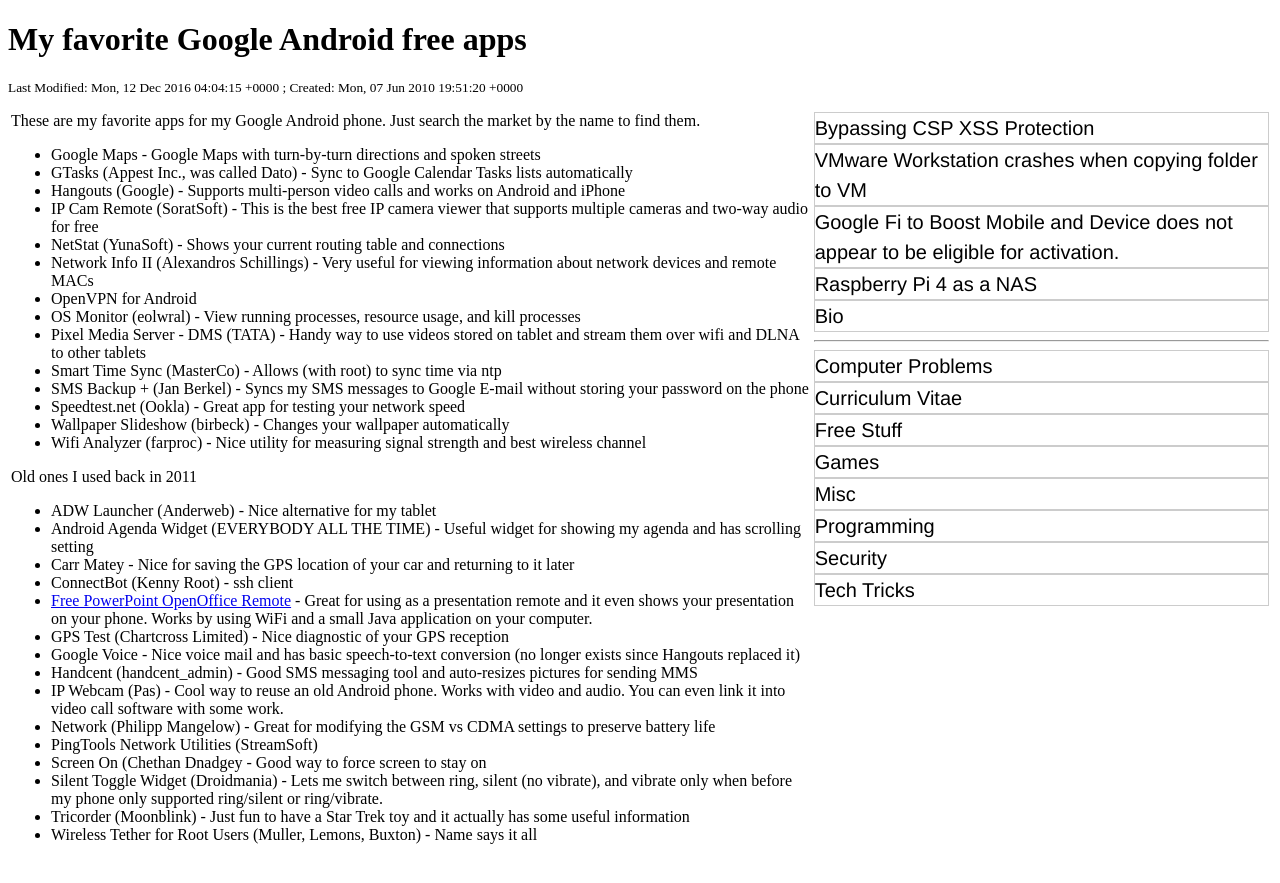
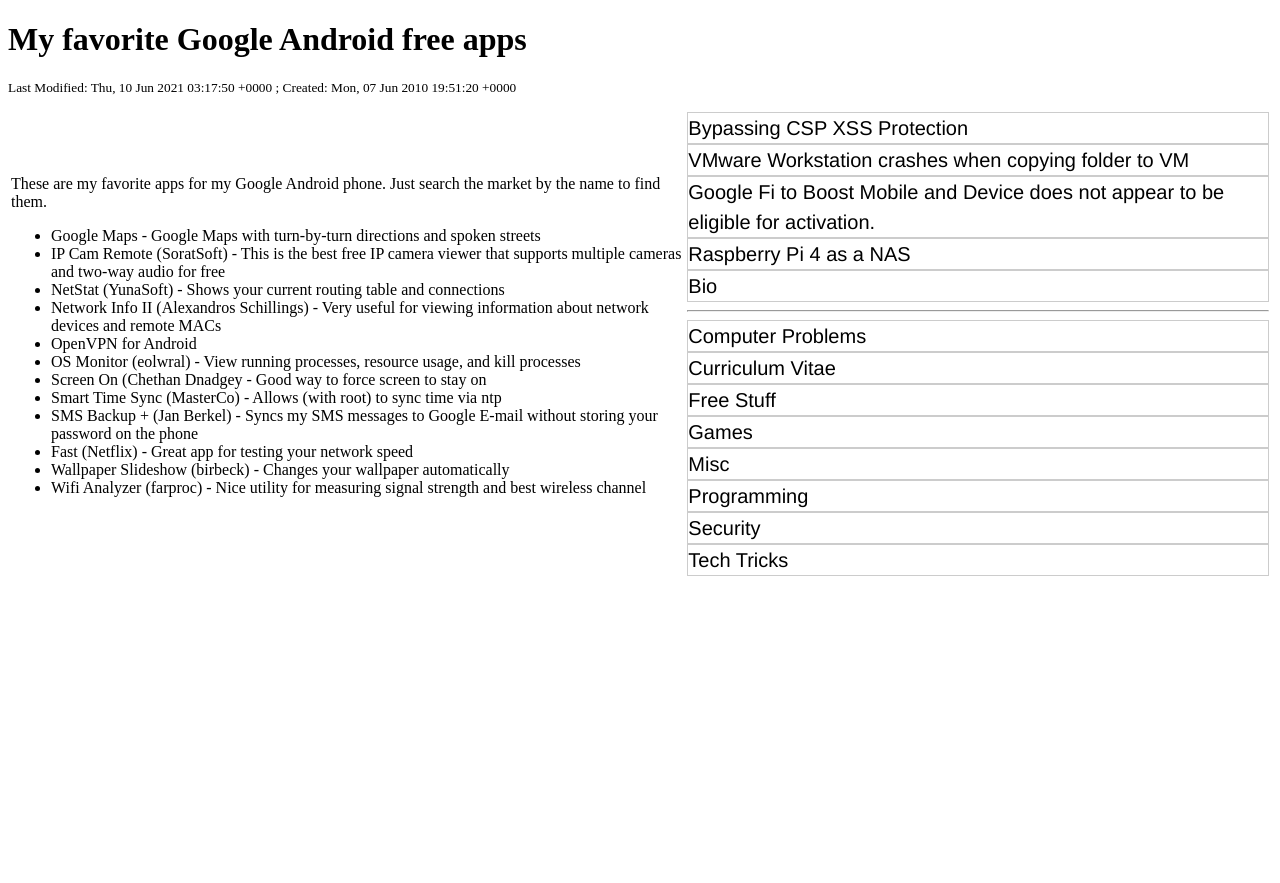
Before and after one commit to rbeede/rbeede.github.io, a Jekyll site: the page built from _posts/2016-12-11-my_favorite_google_android_free_apps.html, in a window 1280 px wide. Shown: the top 883 px of the page. Built offline with Jekyll 4.4.1, drawn with Linux system fonts in a browser that asks for light colours.

Commit message:
Update 2016-12-11-my_favorite_google_android_free_apps.html

```diff
--- a/_posts/2016-12-11-my_favorite_google_android_free_apps.html
+++ b/_posts/2016-12-11-my_favorite_google_android_free_apps.html
@@ -9,39 +9,15 @@
 
 <ul>
 <li>Google Maps - Google Maps with turn-by-turn directions and spoken streets</li>
-<li>GTasks (Appest Inc., was called Dato) - Sync to Google Calendar Tasks lists automatically</li>
-<li>Hangouts (Google) - Supports multi-person video calls and works on Android and iPhone</li>
 <li>IP Cam Remote (SoratSoft) - This is the best free IP camera viewer that supports multiple cameras and two-way audio for free</li>
 <li>NetStat (YunaSoft) - Shows your current routing table and connections</li>
 <li>Network Info II (Alexandros Schillings) - Very useful for viewing information about network devices and remote MACs</li>
 <li>OpenVPN for Android</li>
 <li>OS Monitor (eolwral) - View running processes, resource usage, and kill processes</li>
-<li>Pixel Media Server - DMS (TATA) - Handy way to use videos stored on tablet and stream them over wifi and DLNA to other tablets</li>
+<li>Screen On (Chethan Dnadgey - Good way to force screen to stay on</li>
 <li>Smart Time Sync (MasterCo) - Allows (with root) to sync time via ntp</li>
 <li>SMS Backup + (Jan Berkel) - Syncs my SMS messages to Google E-mail without storing your password on the phone</li>
-<li>Speedtest.net (Ookla) - Great app for testing your network speed</li>
+<li>Fast (Netflix) - Great app for testing your network speed</li>
 <li>Wallpaper Slideshow (birbeck) - Changes your wallpaper automatically</li>
 <li>Wifi Analyzer (farproc) - Nice utility for measuring signal strength and best wireless channel</li>
 </ul>
-
-<p>
-Old ones I used back in 2011
-<p>
-
-<ul>
-<li>ADW Launcher (Anderweb) - Nice alternative for my tablet</li>
-<li>Android Agenda Widget (EVERYBODY ALL THE TIME) - Useful widget for showing my agenda and has scrolling setting</li>
-<li>Carr Matey - Nice for saving the GPS location of your car and returning to it later</li>
-<li>ConnectBot (Kenny Root) - ssh client</li>
-<li><a href="http://www.vrallev.net/do/apps/android/pptodp_remote/start">Free PowerPoint OpenOffice Remote</a> - Great for using as a presentation remote and it even shows your presentation on your phone.  Works by using WiFi and a small Java application on your computer.</li>
-<li>GPS Test (Chartcross Limited) - Nice diagnostic of your GPS reception</li>
-<li>Google Voice - Nice voice mail and has basic speech-to-text conversion (no longer exists since Hangouts replaced it)</li>
-<li>Handcent (handcent_admin) - Good SMS messaging tool and auto-resizes pictures for sending MMS</li>
-<li>IP Webcam (Pas) - Cool way to reuse an old Android phone.  Works with video and audio.  You can even link it into video call software with some work.</li>
-<li>Network (Philipp Mangelow) - Great for modifying the GSM vs CDMA settings to preserve battery life</li>
-<li>PingTools Network Utilities (StreamSoft)</li>
-<li>Screen On (Chethan Dnadgey - Good way to force screen to stay on</li>
-<li>Silent Toggle Widget (Droidmania) - Lets me switch between ring, silent (no vibrate), and vibrate only when before my phone only supported ring/silent or ring/vibrate.</li>
-<li>Tricorder (Moonblink) - Just fun to have a Star Trek toy and it actually has some useful information</li>
-<li>Wireless Tether for Root Users (Muller, Lemons, Buxton) - Name says it all</li>
-</ul>
```
Also changed, not shown: other parts of _posts/2016-12-11-my_favorite_google_android_free_apps.html (+1 -1 lines).
